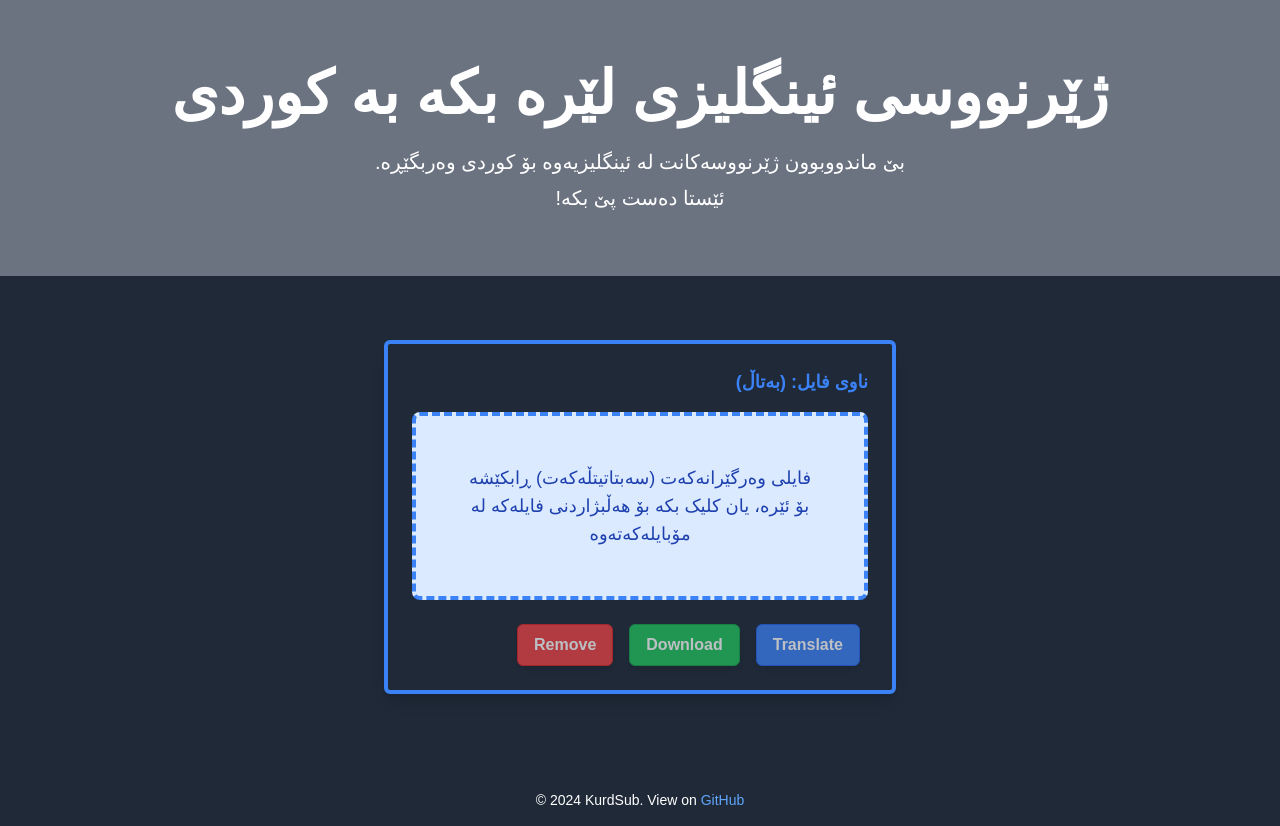
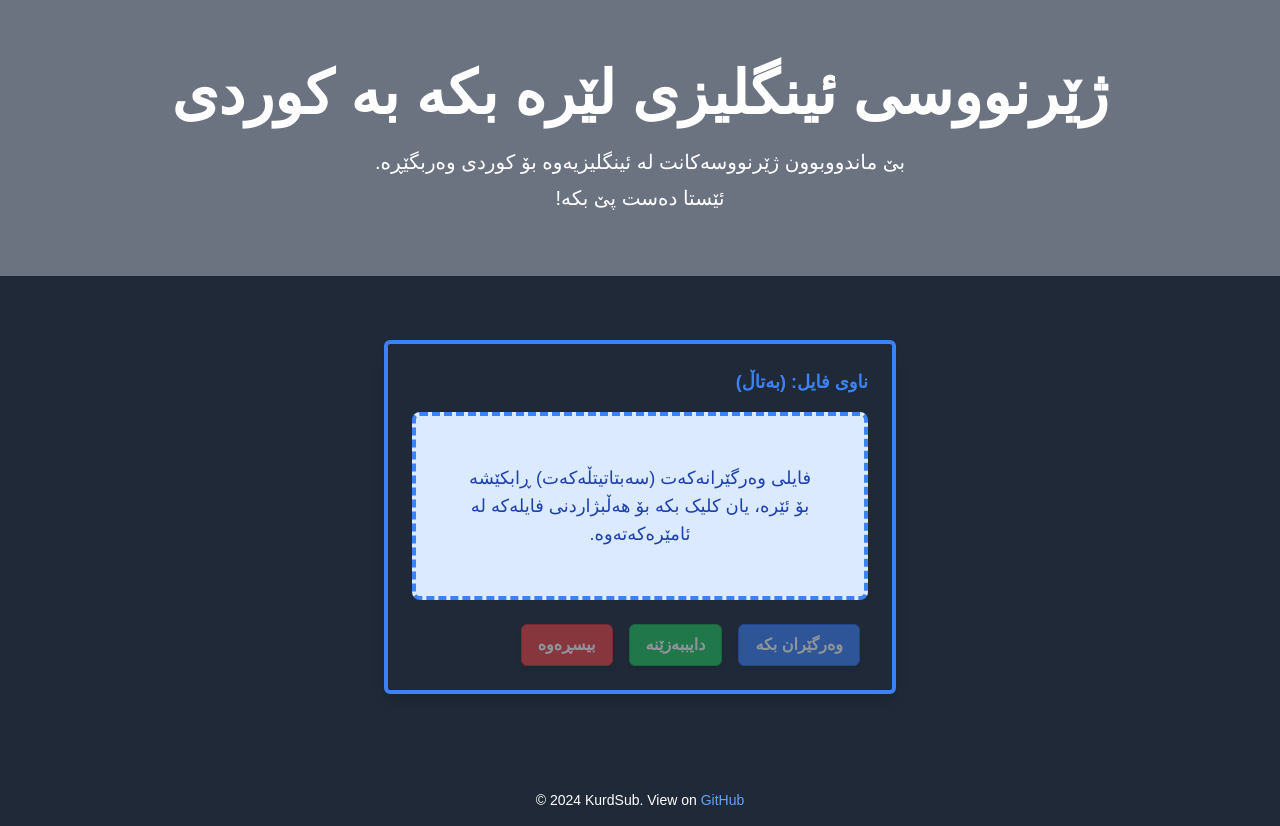
Before and after one commit to mohammedd-jabbar/kurdSub, a React (Vite) app: page / in a window 1280 px wide. Built offline with nearby package versions, Linux system fonts and the light colour scheme; a web font is replaced by a local one.

Commit message:
add message when translate completed

```diff
--- a/src/components/DragDrop.tsx
+++ b/src/components/DragDrop.tsx
@@ -38,7 +38,7 @@ export default function DragDrop({ onFileSelect }: any) {
           ? "فایلەکە بەربدە"
           : fileStatus === "fileIsReady"
           ? `فایلەکە دانراوە: ${acceptedFiles[0].name}`
-          : "فایلی وەرگێرانەکەت (سەبتاتیتڵەکەت) ڕابکێشە بۆ ئێرە، یان کلیک بکە بۆ هەڵبژاردنی فایلەکە لە مۆبایلەکەتەوە"}
+          : "فایلی وەرگێرانەکەت (سەبتاتیتڵەکەت) ڕابکێشە بۆ ئێرە، یان کلیک بکە بۆ هەڵبژاردنی فایلەکە لە ئامێرەکەتەوە."}
       </p>
     </div>
   );
--- a/src/components/FileUpload.tsx
+++ b/src/components/FileUpload.tsx
@@ -14,7 +14,7 @@ export default function FileUpload() {
   } = useFile();
 
   const [lines, setLines] = useState(0);
-  const [lineTranslated, setLineTranslated] = useState(1);
+  const [lineTranslated, setLineTranslated] = useState(0);
 
   const onUploadFile = (eventTargetFile: File) => {
     if (eventTargetFile) {
@@ -46,10 +46,10 @@ export default function FileUpload() {
 
       setLines(lines.length);
 
-      for (let i = 2; i < lines.length; i++) {
-        setLineTranslated(i);
+      for (let i = 1; i < lines.length; i++) {
         if (lines[i].length == 0) {
-          i += 2;
+          setLineTranslated(i);
+          i += 1;
         } else {
           const translated = await translate(lines[i]);
           try {
@@ -63,7 +63,7 @@ export default function FileUpload() {
       setFileContent(lines.join("\n"));
       setFileStatus("complete");
     } else {
-      alert("file not loaded successfully");
+      alert("فایلەکە بە سەرکەوتوویی بارنەکراوە");
     }
   };
 
@@ -84,7 +84,7 @@ export default function FileUpload() {
     link.click();
     URL.revokeObjectURL(link.href);
   };
-  console.log(fileContent, fileName, fileStatus);
+
   return (
     <div className="max-w-lg mx-auto p-6 border-4 border-blue-500 rounded-md shadow-lg">
       {/* File Name */}
@@ -98,37 +98,42 @@ export default function FileUpload() {
 
       {/* Status */}
       <p
-        className={fileStatus === "complete" ? "text-xl md:text-3xl" : "hidden"}
+        className={fileStatus === "loading" ? "text-xl md:text-2xl" : "hidden"}
         dir="rtl"
       >
-        {lineTranslated} دێر وەرگێراوە لە {lines} دێرە
+        {lineTranslated + 1} دێر وەرگێراوە لە کۆی {lines} دێر
       </p>
+      {fileStatus === "complete" && (
+        <p className="text-green-500 my-3">
+          بە سەرکەوتوی وەرگێرانەکە تەواو بوو
+        </p>
+      )}
 
       <div className="flex items-center justify-start gap-4">
         {/* Translate Button */}
         <button
           onClick={onTranslate}
           disabled={fileStatus !== "fileIsReady"}
-          className="bg-blue-500 text-white font-semibold py-2 px-4 border border-blue-600 rounded-md shadow-md mr-2 hover:bg-blue-600 transition duration-300 cursor-pointer hover:scale-105 disabled:opacity-70 disabled:hover:scale-100"
+          className="bg-blue-500 text-white font-semibold py-2 px-4 border border-blue-600 rounded-md shadow-md mr-2 hover:bg-blue-600 transition duration-300 cursor-pointer hover:scale-105 disabled:opacity-50 disabled:hover:bg-blue-500 disabled:hover:scale-100"
         >
-          Translate
+          وەرگێران بکە
         </button>
 
         {/* Download Button */}
         <button
           onClick={onDownload}
           disabled={fileStatus !== "complete"}
-          className="bg-green-500 text-white font-semibold py-2 px-4 border border-green-600 rounded-md shadow-md hover:bg-green-600 transition duration-300 cursor-pointer hover:scale-105 disabled:opacity-70 disabled:hover:scale-100"
+          className="bg-green-500 text-white font-semibold py-2 px-4 border border-green-600 rounded-md shadow-md hover:bg-green-600 transition duration-300 cursor-pointer hover:scale-105 disabled:opacity-50 disabled:hover:bg-blue-500 disabled:hover:scale-100"
         >
-          Download
+          دایببەزێنە
         </button>
         {/* remove file */}
         <button
           onClick={onRemove}
           disabled={fileStatus !== "complete"}
-          className="bg-red-500 text-white font-semibold py-2 px-4 border border-red-600 rounded-md shadow-md hover:bg-red-600 transition duration-300 cursor-pointer hover:scale-105 disabled:opacity-70 disabled:hover:scale-100"
+          className="bg-red-500 text-white font-semibold py-2 px-4 border border-red-600 rounded-md shadow-md hover:bg-red-600 transition duration-300 cursor-pointer hover:scale-105 disabled:opacity-50 disabled:hover:bg-blue-500 disabled:hover:scale-100"
         >
-          Remove
+          بیسڕەوە
         </button>
       </div>
     </div>
```
